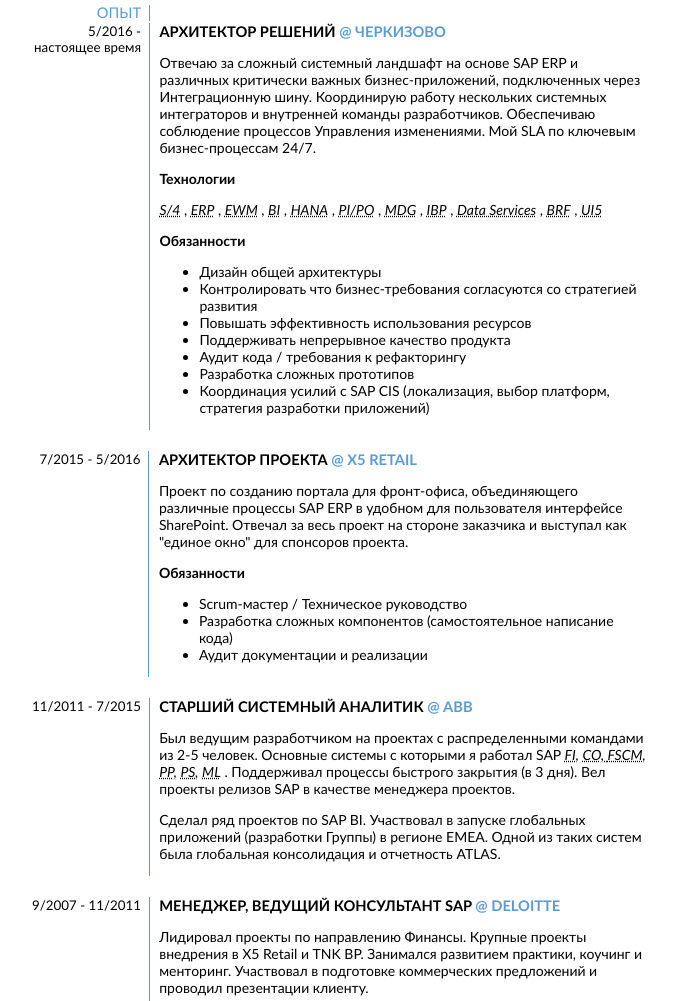
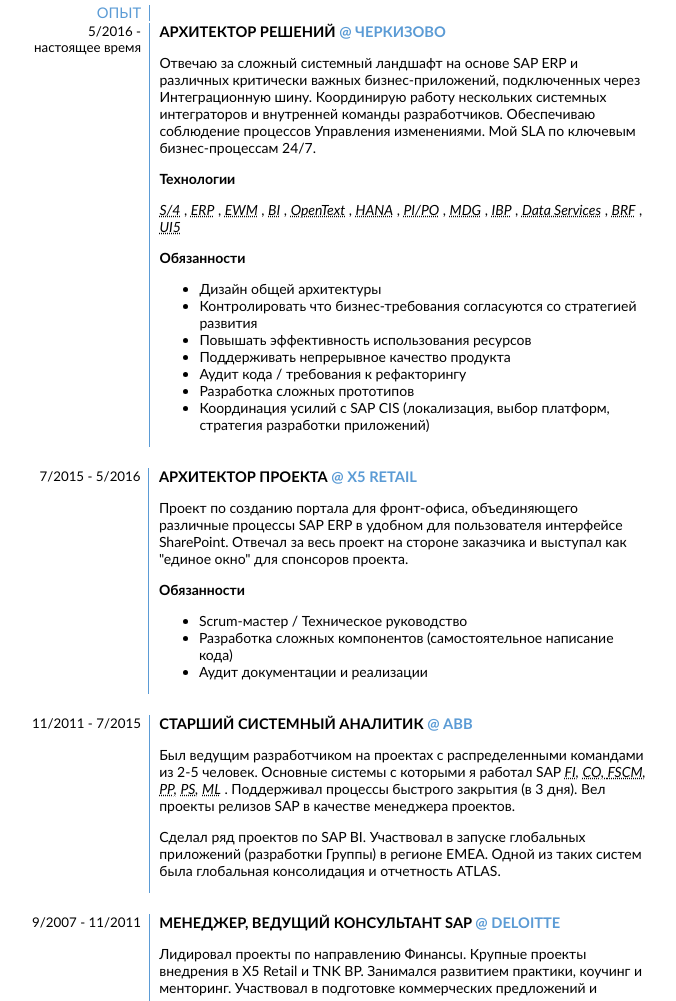
Before and after one commit to kgorin8/kgorin8.github.io, a plain HTML site: page CV-KirillGorin_ru.html in a window 1280 px wide. Shown: the part 772-1773 px from the top of the page, without its empty margins (305-981 px from the left). Drawn offline with Linux system fonts and the light colour scheme.

Commit message:
Update CV-KirillGorin_ru.html

```diff
--- a/CV-KirillGorin_ru.html
+++ b/CV-KirillGorin_ru.html
@@ -238,6 +238,8 @@ dd {margin-left: 0px;
 <dfn><abbr title="Система управления складами">EWM</abbr></dfn>
 ,
 <dfn><abbr title="Бизнес-аналитика и хранение данных">BI</abbr></dfn>
+,
+<dfn><abbr title="Управление корпоративным контентом">OpenText</abbr></dfn>
 ,
 <dfn><abbr title="База данных и платформа приложений">HANA</abbr></dfn>
 ,
```
Lines whose indentation alone changed are shown as unchanged.
